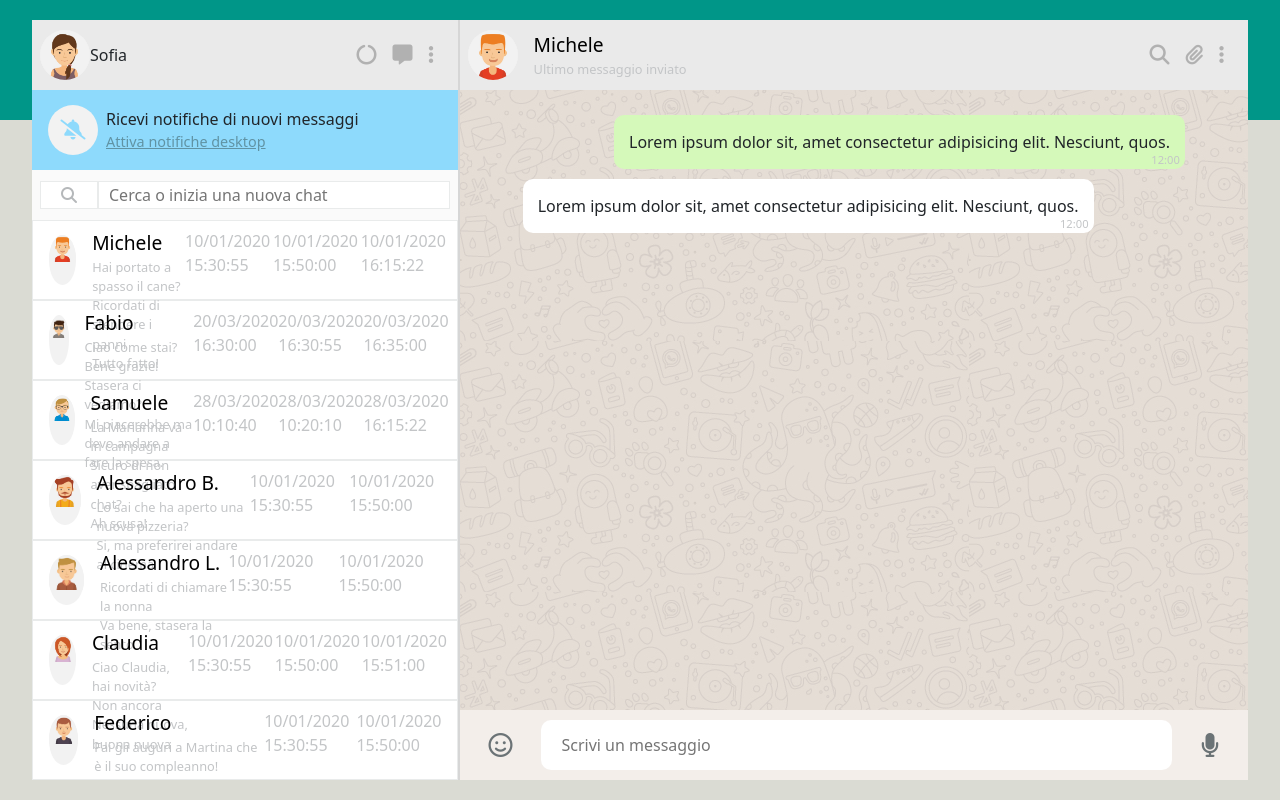
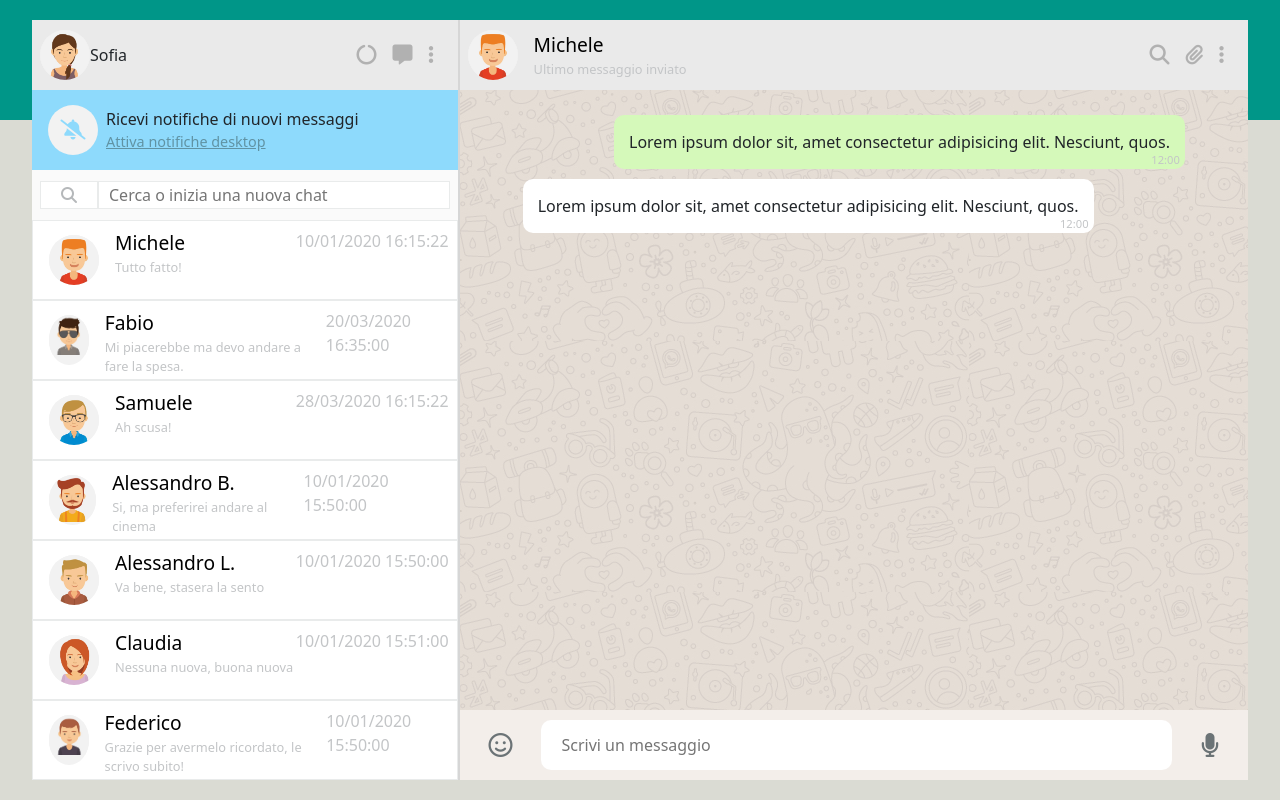
Before and after one commit to MassimoAzzini/vue-boolzapp, a plain HTML site: page index.html in a window 1280 px wide. Drawn offline with nearby package versions, Linux system fonts and the light colour scheme.

Commit message:
[edit]: contact

```diff
--- a/index.html
+++ b/index.html
@@ -64,18 +64,23 @@
       <!-- bottom side -->
       <div class="bottom-side">
         <!-- contatto -->
-        <div class="contact d-flex justify-content-between ps-3 p-2" v-for="contact in contacts">
+        <div
+          @click="indexActive = index"
+          class="contact d-flex justify-content-between ps-3 p-2"
+          v-for="(contact, index) in contacts">
+
           <div class="h-100 d-flex">
             <div class="image align-self-center me-3">
               <img class="w-100 " :src="contact.avatar" :alt="contact.name">
             </div>
             <div class="contact-info d-flex flex-column">
               <span class="name">{{contact.name}}</span>
-              <span class="last-message" v-for="infoMsg in contact.messages">{{infoMsg.message}}</span>
+              <span
+                class="last-message">{{lastItemArray(contact).message}}</span>
             </div>
           </div>
-          <div class="last-message" v-for="infoMsg in contact.messages">
-            <span>{{infoMsg.date}}</span>
+          <div class="last-message">
+            <span>{{lastItemArray(contact).date}}</span>
           </div>
         </div>
         <!-- fine contatto -->
--- a/js/script.js
+++ b/js/script.js
@@ -5,16 +5,24 @@ const { createApp } = Vue
 createApp({
   data() {
     return {
-      contacts
+      contacts,
+      indexActive: 0
     }
   },
   methods: {
+    lastItemArray(contact){
+
+      return contact.messages[contact.messages.length - 1]
+
+    }
 
 
   },
   computed: {
+
   },
   mounted() {
+
   },
 
 }).mount('#app')
```
